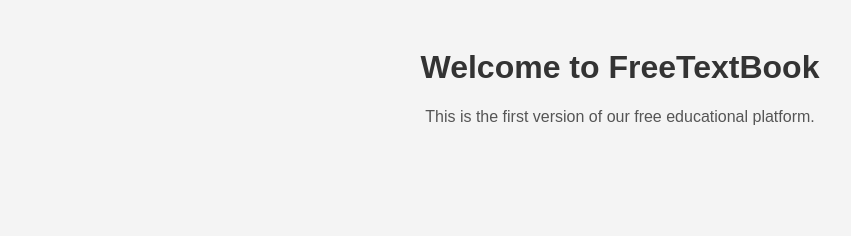
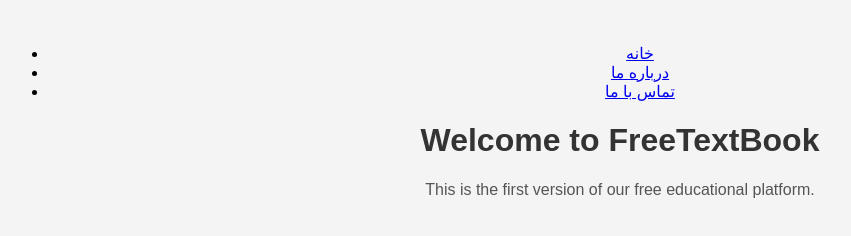
Before and after one commit to freetextbook01/Freetextbook.github.io, a plain HTML site: page index.html in a window 1280 px wide. Shown: the whole page, without its empty margins (20-871 px from the left). Drawn offline with Linux system fonts and the light colour scheme.

Commit message:
Update index.html

```diff
--- a/index.html
+++ b/index.html
@@ -7,6 +7,13 @@
     <link rel="stylesheet" href="style.css">
 </head>
 <body>
+    <nav>
+    <ul>
+        <li><a href="index.html">خانه</a></li>
+        <li><a href="about.html">درباره ما</a></li>
+        <li><a href="contact.html">تماس با ما</a></li>
+    </ul>
+    </nav>
     <h1>Welcome to FreeTextBook</h1>
     <p>This is the first version of our free educational platform.</p>
 </body>
```
